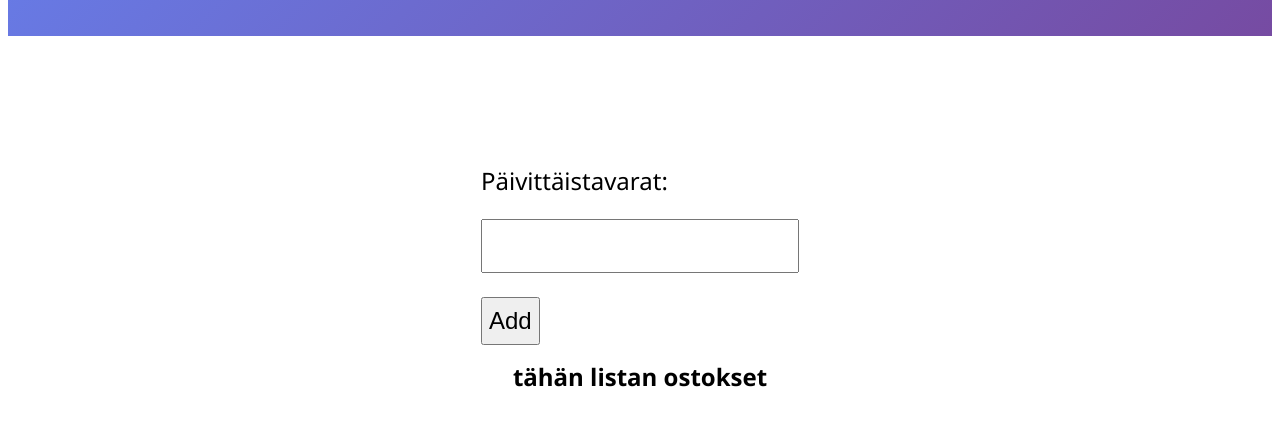
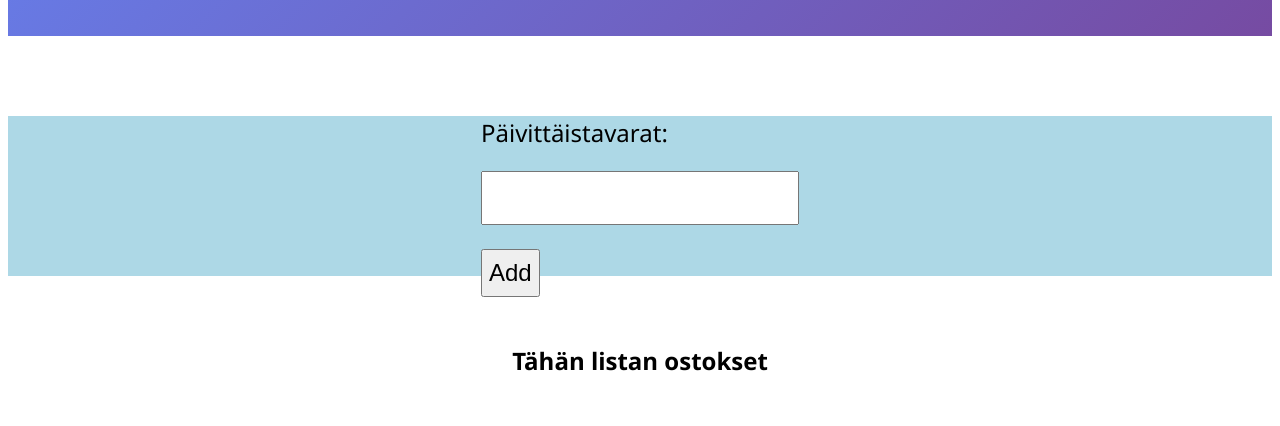
Before and after one commit to QsFoxStudy/Web-sovellusten-kehitt-minen-Javascriptill-TO00BL10-3026, a plain HTML site: page Javascript projektit/Projekti_Yksi_DOM_Skriptaus/index.html in a window 1280 px wide. Shown: the part 132-558 px from the top of the page. Drawn offline with Linux system fonts and the light colour scheme.

Commit message:
projekti 1.3.2

```diff
--- a/Javascript projektit/Projekti_Yksi_DOM_Skriptaus/css/styles.css
+++ b/Javascript projektit/Projekti_Yksi_DOM_Skriptaus/css/styles.css
@@ -1,10 +1,11 @@
 #form {
-    margin-top: 8rem;
+    margin-top: 5rem;
     display: flex;
     flex-direction: column;
     font-family: 'Segoe UI', sans-serif;
     align-items: center;
     height: 20vh;
+    background-color: lightblue;
 
 }
 
@@ -21,7 +22,7 @@
 }
 
 #lista {
-    margin-top: 1rem;
+    margin-top: 3rem;
     display: flex;
     flex-direction: column;
     font-family: 'Segoe UI', sans-serif;
--- a/Javascript projektit/Projekti_Yksi_DOM_Skriptaus/index.html
+++ b/Javascript projektit/Projekti_Yksi_DOM_Skriptaus/index.html
@@ -18,7 +18,7 @@
       </form>
     </div>
     <div id="lista">
-      <h2>tähän listan ostokset</h2>
+      <h2>Tähän listan ostokset</h2>
     </div>
     <script src="script.js"></script>
   </body>
```
